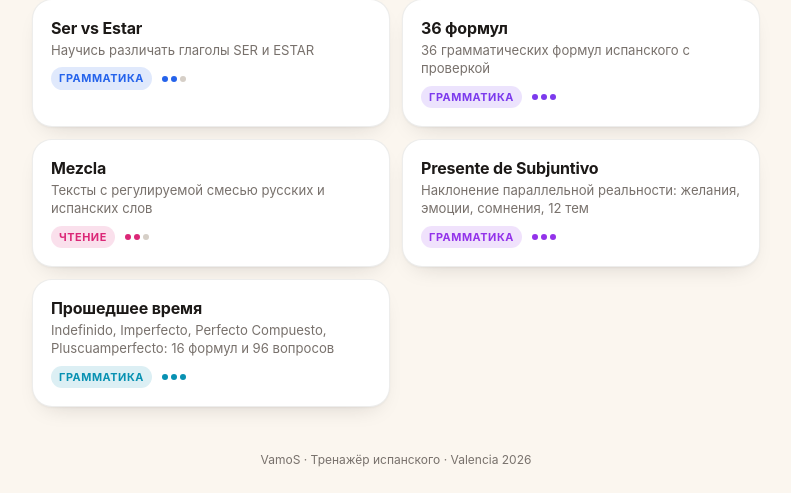
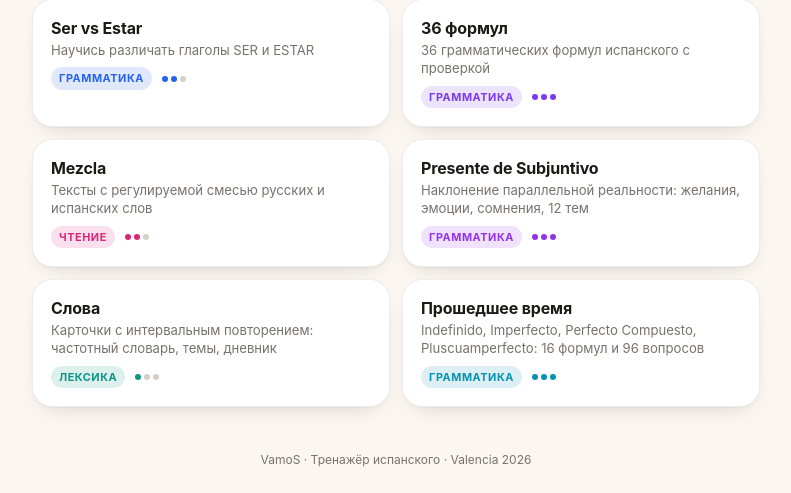
Before and after one commit to stivr4469/find-pair, a PHP site: page / in a window 1280 px wide. Shown: the part 383-876 px from the top of the page, without its empty margins (244-1035 px from the left). Run offline with PHP 8.4, Linux system fonts and the light colour scheme; some libraries are stand-ins or nearby versions; some web fonts are replaced.

Commit message:
feat: Слова — карточка на главной странице (#--i:9, цвет teal #0D9488)

```diff
--- a/css/main.css
+++ b/css/main.css
@@ -70,6 +70,7 @@
 .game-card[data-game="mezcla"]    { --c: #DB2777; }
 .game-card[data-game="pasado"]     { --c: #0891B2; }
 .game-card[data-game="subjuntivo"] { --c: #9333EA; }
+.game-card[data-game="slova"]      { --c: #0D9488; }
 
 /* Плавный переход между страницами (та же строка нужна в CSS игр) */
 @view-transition { navigation: auto; }
--- a/index.html
+++ b/index.html
@@ -24,7 +24,7 @@
     <link rel="preconnect" href="https://fonts.gstatic.com" crossorigin>
     <link href="https://fonts.googleapis.com/css2?family=Nunito:wght@400;500;600;700;800;900&family=Unbounded:wght@600;700&display=swap" rel="stylesheet">
     <!-- unified-styles.css главной больше не нужен: он перебивал шрифты и отступы -->
-    <link rel="stylesheet" href="css/main.css?v=7">
+    <link rel="stylesheet" href="css/main.css?v=8">
 </head>
 <body>
     <!-- SVG-спрайт: только иконки, использующиеся вне карточек игр -->
@@ -145,7 +145,20 @@
                 <span class="game-card-progress" aria-hidden="true"></span>
             </a>
 
-            <a href="pasado/" class="game-card" data-game="pasado" style="--i:9">
+            <a href="slova/" class="game-card" data-game="slova" style="--i:9">
+                <span class="game-card-body">
+                    <h2 class="game-card-title">Слова</h2>
+                    <p class="game-card-description">Карточки с интервальным повторением: частотный словарь, темы, дневник</p>
+                    <span class="game-card-meta">
+                        <span class="tag">Лексика</span>
+                        <span class="level" data-level="1" aria-label="Сложность: легко"><i></i><i></i><i></i></span>
+                    </span>
+                </span>
+                <span class="game-card-arrow"><svg class="i" aria-hidden="true"><use href="#i-chevron"/></svg></span>
+                <span class="game-card-progress" aria-hidden="true"></span>
+            </a>
+
+            <a href="pasado/" class="game-card" data-game="pasado" style="--i:10">
                 <span class="game-card-body">
                     <h2 class="game-card-title">Прошедшее время</h2>
                     <p class="game-card-description">Indefinido, Imperfecto, Perfecto Compuesto, Pluscuamperfecto: 16 формул и 96 вопросов</p>
```
